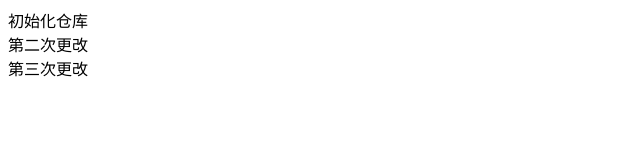
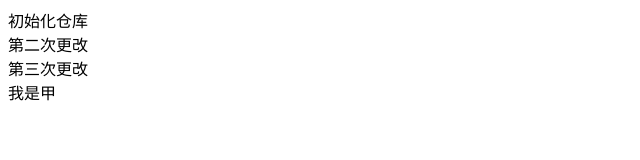
Before and after one commit to ldyzzz/day01, a plain HTML site: page index.html in a window 1280 px wide. Shown: the full height of the page, 0-640 px from the left. Drawn offline with Linux system fonts and the light colour scheme.

Commit message:
甲提交

```diff
--- a/index.html
+++ b/index.html
@@ -9,5 +9,6 @@
     初始化仓库
     <div>第二次更改</div>
     <div>第三次更改</div>
+    <div>我是甲</div>
 </body>
 </html>
```
